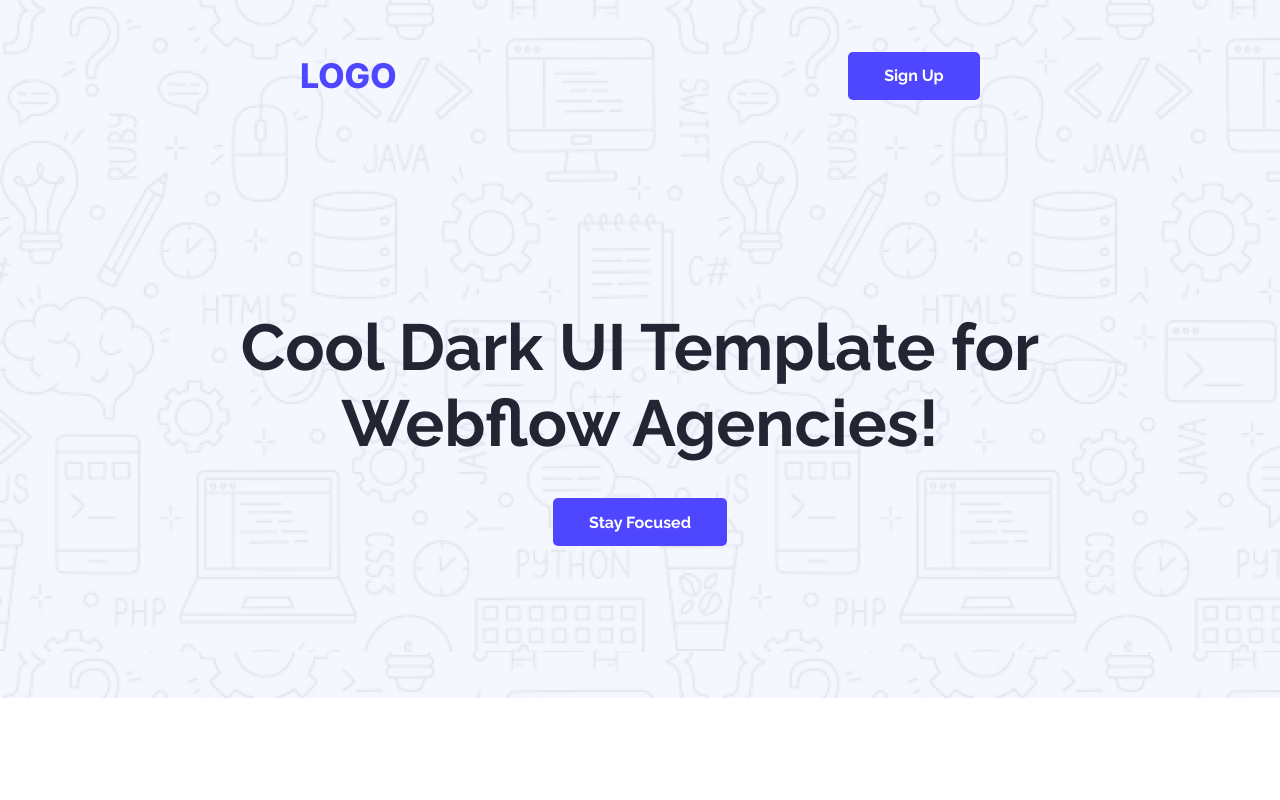
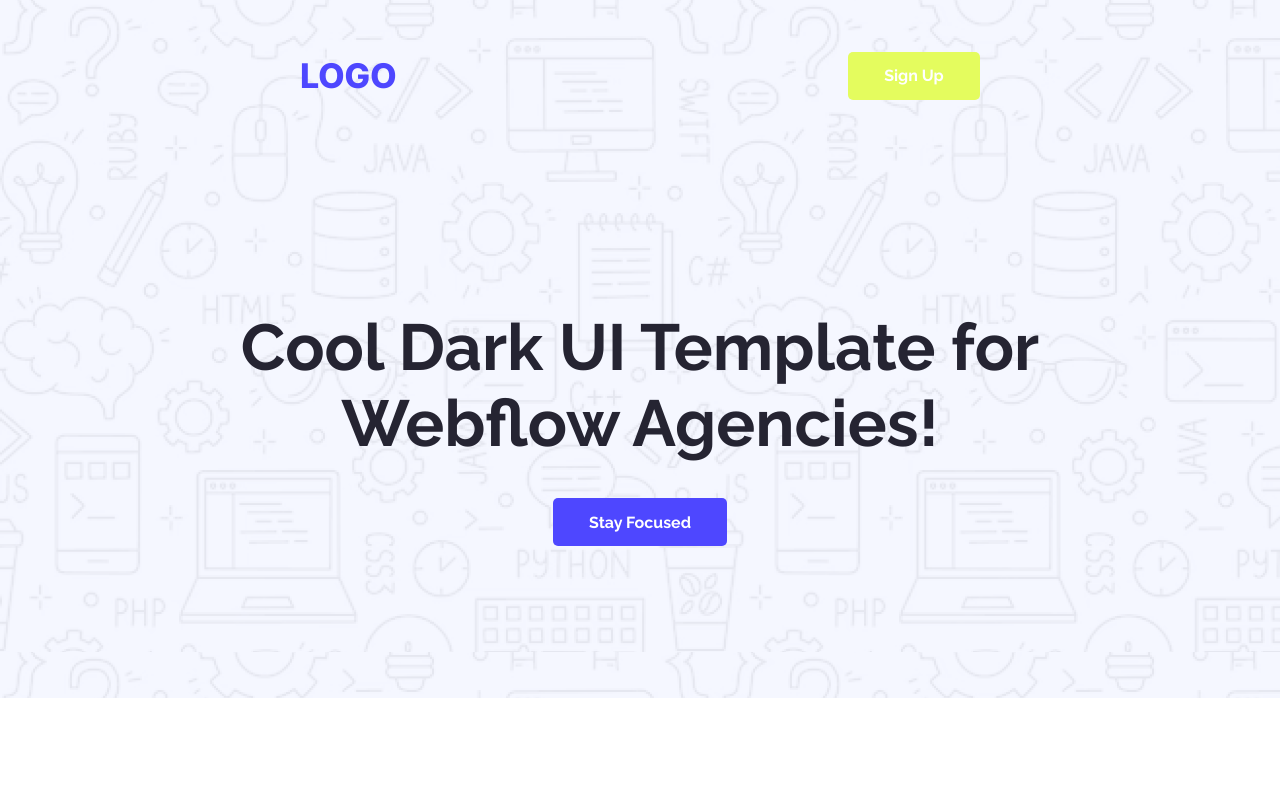
Before and after one commit to ronnni47/assignment-1, a plain HTML site: page index.html in a window 1280 px wide. In both pictures the pointer is over the button "Sign Up". Shown: the top 800 px of the page. Drawn offline with Linux system fonts and the light colour scheme.

Commit message:
Last and final updat

```diff
--- a/style.css
+++ b/style.css
@@ -44,6 +44,9 @@ nav {
     font-size: 16px;
     font-weight: bold;
     border: none;
+}
+.btn:hover {
+  background-color: #e4fc5e;
 }
 
 .primary {
```
